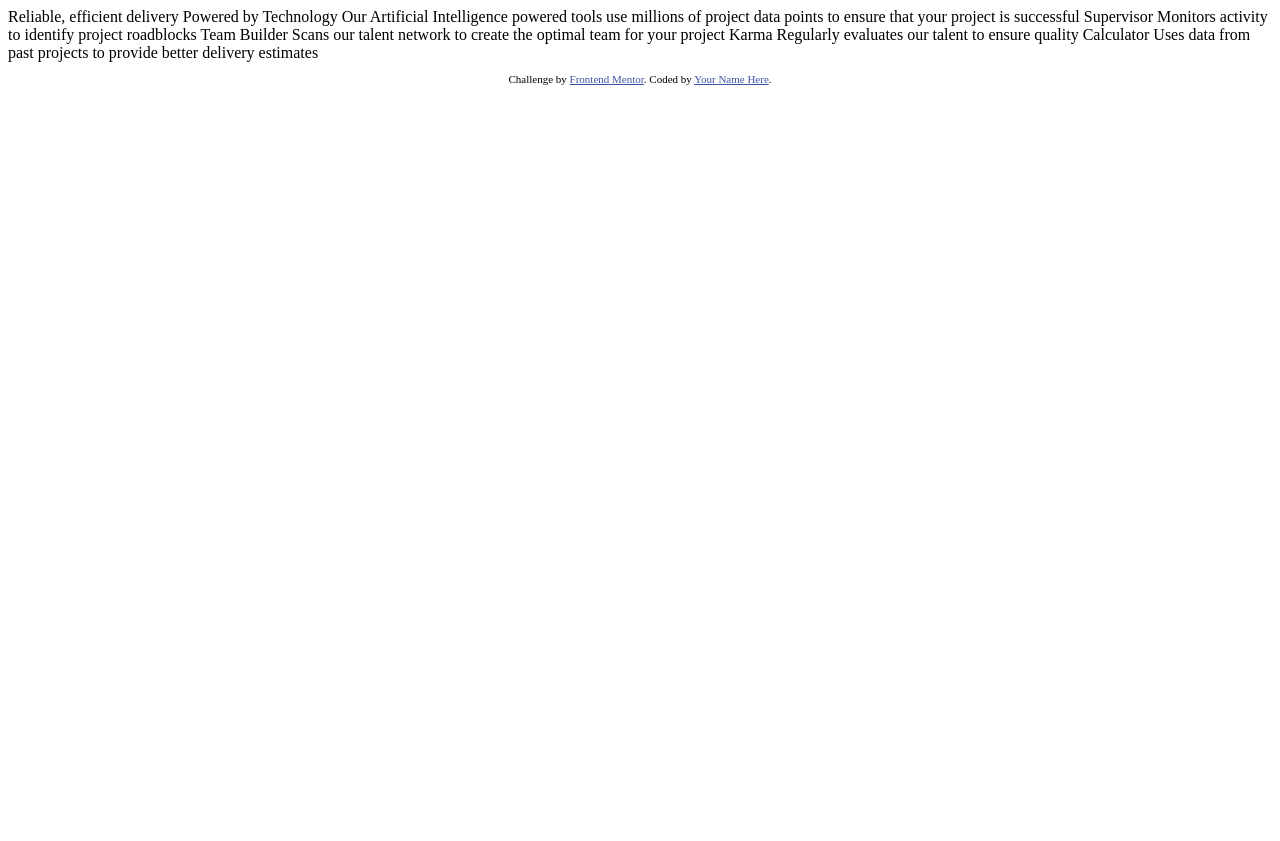
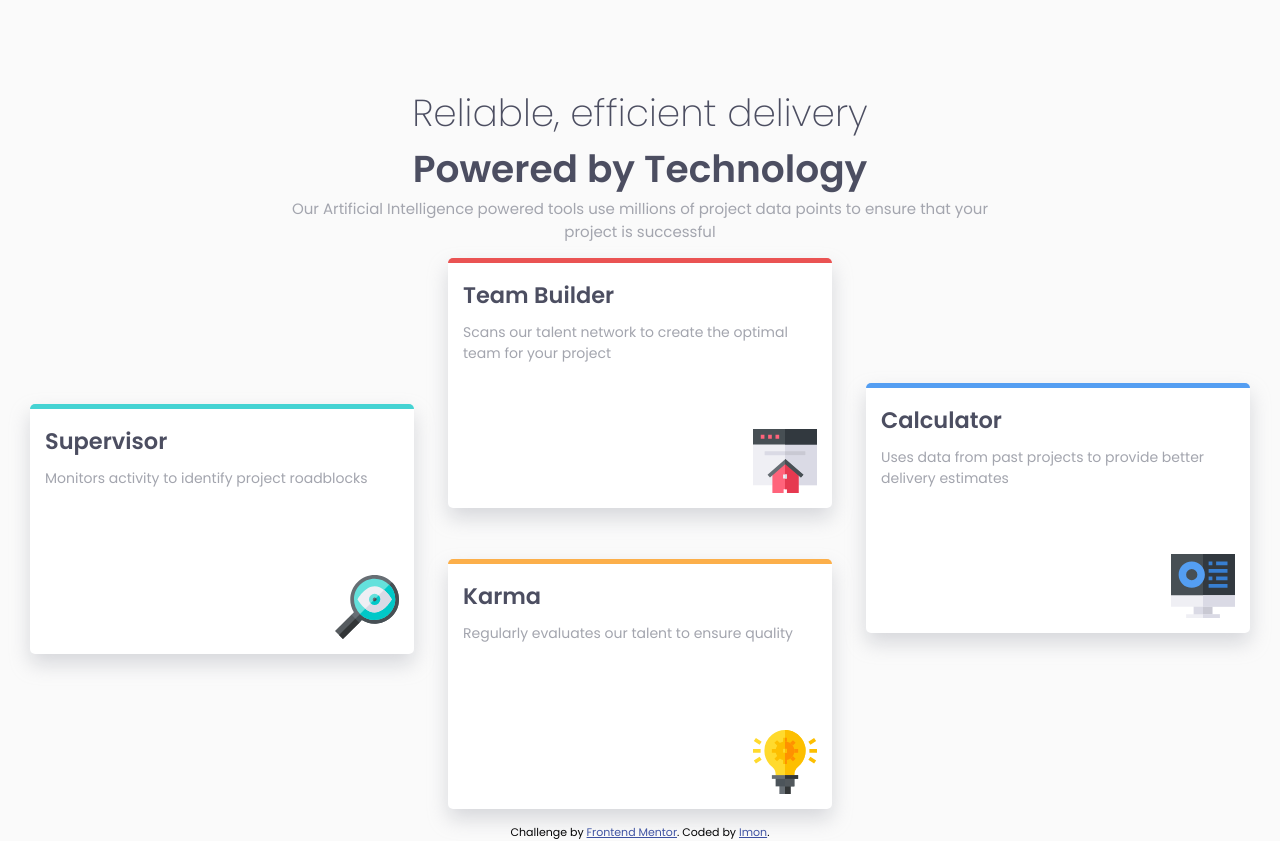
Before and after one commit to imonweb/Four-card-feature-section, a plain HTML site: page index.html in a window 1280 px wide. Before the commit the page ends 800 px from the top, so only its background shows below. Drawn offline with Linux system fonts and the light colour scheme.

Commit message:
completed but not quite

```diff
--- a/css/main.scss
+++ b/css/main.scss
@@ -0,0 +1,122 @@
+* {
+  margin: 0;
+  padding: 0;
+  box-sizing: border-box;
+}
+
+
+/* ====== Variables ====== */
+
+/*  Primary Colors */
+$Red: hsl(0, 78%, 62%);
+$Cyan: hsl(180, 62%, 55%);
+$Orange: hsl(34, 97%, 64%);
+$Blue: hsl(212, 86%, 64%);
+/*  Neutral Colors */
+$VeryDarkBlue: hsl(234, 12%, 34%);
+$GrayishBlue: hsl(229, 6%, 66%);
+$VeryLightGray: hsl(0, 0%, 98%);
+
+
+/* ====== Base ====== */
+
+body {
+  font-family: "Poppins", sans-serif;
+  font-size: 15px;
+  background-color: $VeryLightGray;
+  min-height: 100vh;
+  padding-top: 85px;
+  @media(max-width: 768px){
+    padding: 30px;
+  }
+}
+
+/*  Main */
+
+main {
+  max-width: 1440px;
+  margin-left: auto;
+  margin-right: auto;
+  text-align: center;
+  h1 {
+    text-align: center;
+    font-size: 2.5em;
+    font-weight: 200;
+    color: $VeryDarkBlue;
+    span {
+      display: block;
+      font-weight: 600;
+    }
+  }
+  p {
+    max-width: calc(1440px/2);
+    margin-left: auto;
+    margin-right: auto;
+    color: $GrayishBlue;
+  }
+  section {
+    article:nth-child(1) {
+      transform: translateY(50%);
+      border-top: 5px solid $Cyan;
+    }
+    article:nth-child(2) {
+
+      border-top: 5px solid $Red;
+    }
+    article:nth-child(3) {
+      transform: translateY(50%);
+      border-top: 5px solid $Blue;
+    }
+     article:nth-child(4) {
+      border-top: 5px solid $Orange;
+
+    }
+    @media(max-width: 768px){
+
+     article:nth-child(1) {
+        transform: translateY(0%);
+        border-top: 5px solid $Cyan;
+      }
+      article:nth-child(3) {
+        transform: translateY(0%);
+        border-top: 5px solid $Blue;
+      }
+      article {
+        // margin-left: 2rem;
+        // margin-right: 2rem;
+        margin: 0 0 30px 0;
+        width: 100%;
+        // display: flex;
+        // flex-direction: column;
+        // justify-content: flex-start;
+        // flex-wrap: wrap;
+        // text-align: left;
+      }
+   }
+
+  }
+  article {
+    position: relative;
+    display: inline-block;
+    text-align: left;
+    width: 30%;
+    height: 250px;
+    background-color: #fff;
+    margin: 15px;
+    padding: 15px;
+    border-radius: 5px;
+    box-shadow: 0 10px 20px rgba($GrayishBlue, 0.4);
+    h2.article__title {
+      margin-bottom: .6rem;
+      color: $VeryDarkBlue;
+    }
+    p.article__description {
+      font-size: 14px;
+    }
+    .article__img {
+      position: absolute;
+      bottom: 15px;
+      right: 15px;
+    }
+  }
+}
--- a/index.html
+++ b/index.html
@@ -4,7 +4,12 @@
   <meta charset="UTF-8">
   <meta name="viewport" content="width=device-width, initial-scale=1.0"> <!-- displays site properly based on user's device -->
 
+  <link rel="stylesheet" href="../css/main.css">
+
   <link rel="icon" type="image/png" sizes="32x32" href="./images/favicon-32x32.png">
+
+  <link rel="preconnect" href="https://fonts.gstatic.com">
+  <link href="https://fonts.googleapis.com/css2?family=Poppins:wght@200;400;600&display=swap" rel="stylesheet">
 
   <title>Frontend Mentor | Four card feature section</title>
 
@@ -16,29 +21,63 @@
 </head>
 <body>
 
-  Reliable, efficient delivery
-  Powered by Technology
+  <main>
+    <h1>
+      Reliable, efficient delivery
+      <span>Powered by Technology</span>
+    </h1>
 
-  Our Artificial Intelligence powered tools use millions of project data points
-  to ensure that your project is successful
+    <p>
+      Our Artificial Intelligence powered tools use millions of project data points
+      to ensure that your project is successful
+    </p>
 
-  Supervisor
-  Monitors activity to identify project roadblocks
+    <section>
 
-  Team Builder
-  Scans our talent network to create the optimal team for your project
+      <article>
+        <h2 class="article__title">Supervisor</h2>
+        <p class="article__description">Monitors activity to identify project roadblocks</p>
+        <img src="./images/icon-supervisor.svg" alt="team builder" class="article__img">
+      </article>
 
-  Karma
-  Regularly evaluates our talent to ensure quality
+      <article>
+        <h2 class="article__title">Team Builder</h2>
+        <p class="article__description">Scans our talent network to create the optimal team for your project</p>
+        <img src="./images/icon-team-builder.svg" alt="team builder" class="article__img">
+      </article>
 
-  Calculator
-  Uses data from past projects to provide better delivery estimates
+      <article>
+        <h2 class="article__title">Calculator</h2>
+        <p class="article__description">Uses data from past projects to provide better delivery estimates</p>
+        <img src="./images/icon-calculator.svg" alt="calculator" class="article__img">
+      </article>
+
+      <article>
+        <h2 class="article__title">Karma</h2>
+        <p class="article__description">Regularly evaluates our talent to ensure quality</p>
+        <img src="./images/icon-karma.svg" alt="karma" class="article__img">
+      </article>
+
+    </section>
+
+
+
+
+
+
+
+
+
+
+
+
+  </main>
 
 
   <footer>
     <p class="attribution">
       Challenge by <a href="https://www.frontendmentor.io?ref=challenge" target="_blank">Frontend Mentor</a>.
-      Coded by <a href="#">Your Name Here</a>.
+      Coded by <a href="#">Imon</a>.
     </p>
   </footer>
 </body>
```
Also changed, not shown: css/main.css (added), 2 other files.
